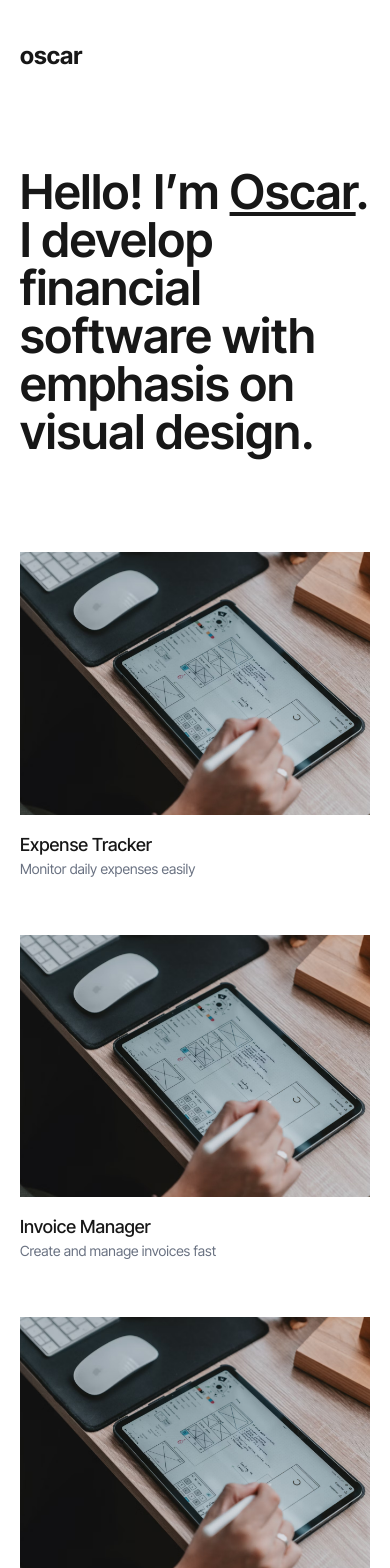
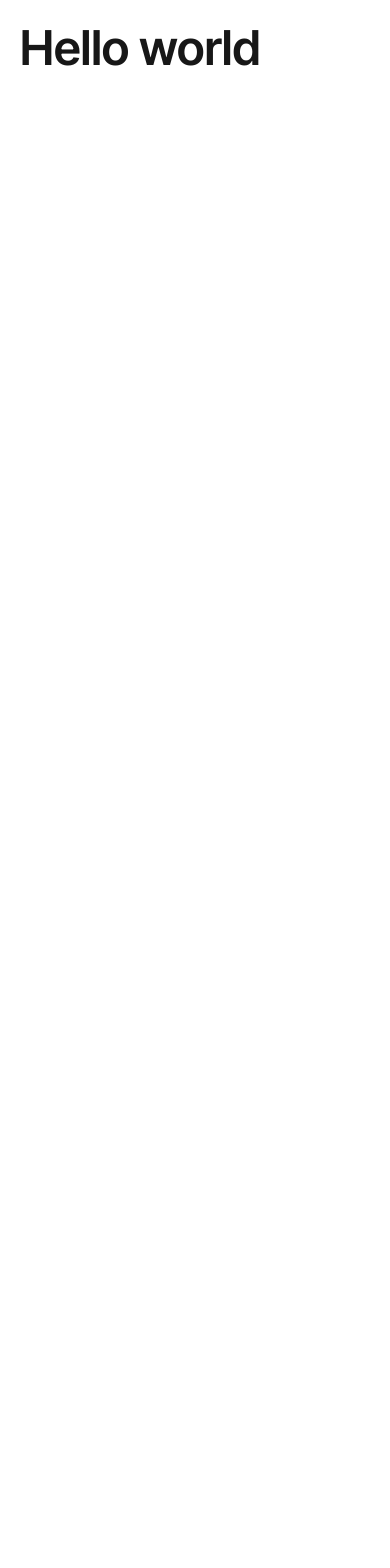
Before and after one commit to xyzoscar/oscar-castaneda-red, a Next.js app: page / in a window 390 px wide. Shown: the top 1568 px of the page. After the commit the page ends 844 px from the top, so only its background shows below. Built offline with nearby package versions, Linux system fonts and the light colour scheme.

Commit message:
chore: clean up the project

```diff
--- a/app/daily-blog/page.tsx
+++ /dev/null
@@ -1,65 +0,0 @@
-import Image from "next/image";
-
-const posts = [
-  {
-    title: "Late Night Coding",
-    excerpt: "Lost track of time fixing a small bug. Worth it.",
-    date: "2025-03-20",
-  },
-  {
-    title: "Midday Distraction",
-    excerpt: "Meant to focus, ended up reorganizing my desk instead.",
-    date: "2025-03-21",
-  },
-  {
-    title: "Quick Debug Win",
-    excerpt: "Found the issue in five minutes. Feels rare but good.",
-    date: "2025-03-22",
-  },
-  {
-    title: "Procrastination Mode",
-    excerpt: "Opened the editor. Stared at the screen. Closed it.",
-    date: "2025-03-23",
-  },
-  {
-    title: "Random Idea at 2AM",
-    excerpt:
-      "Jotted something down half-asleep. Might be genius, might be trash.",
-    date: "2025-03-24",
-  },
-];
-
-export default async function MyComponent() {
-  return (
-    <div>
-      <h1 className="text-5xl font-semibold my-24">Daily blog</h1>
-      <div className="grid gap-16 md:gap-24">
-        {posts.map((post) => (
-          <div
-            key={post.title}
-            className="grid md:grid-cols-2 gap-6 md:gap-12 items-center"
-          >
-            <div className="relative overflow-hidden bg-gray-100">
-              <Image
-                src="/images/placeholder.avif"
-                alt={post.title}
-                width={700}
-                height={400}
-                className="w-full h-auto aspect-[16/9] object-cover transition-transform duration-300 hover:scale-105"
-              />
-            </div>
-            <div className="flex flex-col">
-              <div className="text-sm text-gray-500 dark:text-white mb-2">
-                Programming
-              </div>
-              <h2 className="text-2xl font-bold mb-4 md:text-3xl">
-                {post.title}
-              </h2>
-              <p>{post.excerpt}</p>
-            </div>
-          </div>
-        ))}
-      </div>
-    </div>
-  );
-}
--- a/app/layout.tsx
+++ b/app/layout.tsx
@@ -1,8 +1,7 @@
 import type { Metadata } from "next";
+
 import { Inter_Tight } from "next/font/google";
 import "./globals.css";
-import { Navigation } from "@/components/layout/navigation";
-import { Footer } from "@/components/layout/footer";
 
 const interTight = Inter_Tight({
   variable: "--font-inter-tight",
@@ -11,8 +10,19 @@ const interTight = Inter_Tight({
 });
 
 export const metadata: Metadata = {
-  title: "Create Next App",
-  description: "Generated by create next app",
+  title: "Oscar Castaneda | Software Engineer",
+  description:
+    "Oscar Castaneda is a software engineer who develops financial software with an emphasis on visual design. Explore his portfolio, projects, and experience.",
+  keywords: [
+    "Oscar Castaneda",
+    "Software Engineer",
+    "Financial Software",
+    "Frontend Developer",
+    "UI Design",
+    "Visual Design",
+    "React",
+    "Next.js",
+  ],
 };
 
 export default function RootLayout({
@@ -24,10 +34,8 @@ export default function RootLayout({
     <html lang="en">
       <body className={`${interTight.variable}  antialiased`}>
         <div className="w-full">
-          <div className="max-w-6xl px-5 md:px-6 mx-auto">
-            <Navigation />
+          <div className="container px-5 md:px-6 mx-auto">
             <main>{children}</main>
-            <Footer />
           </div>
         </div>
       </body>
--- a/app/page.tsx
+++ b/app/page.tsx
@@ -1,11 +1,7 @@
-import { Hero } from "@/components/sections/home/hero";
-import { PortfolioGrid } from "@/components/sections/shared/portfolio-grid";
-
 export default function Home() {
   return (
     <div>
-      <Hero />
-      <PortfolioGrid />
+      <h1 className="text-5xl font-semibold mt-6">Hello world</h1>
     </div>
   );
 }
--- a/app/project/[slug]/page.tsx
+++ /dev/null
@@ -1,20 +0,0 @@
-import type { Metadata } from "next";
-
-export const metadata: Metadata = {
-  title: "Example page",
-  description: "This is an example page",
-};
-
-interface IParams {
-  params: Promise<{ slug: string }>;
-}
-
-export default async function ProjectPage({ params }: IParams) {
-  const { slug } = await params;
-
-  return (
-    <div className="mt-24">
-      <p>Page {slug}</p>
-    </div>
-  );
-}
--- a/components/layout/footer/index.tsx
+++ /dev/null
@@ -1,20 +0,0 @@
-import Link from "next/link";
-
-export function Footer() {
-  return (
-    <footer className="mt-24 py-8 border-t border-gray-100 flex justify-between items-center">
-      <small>Oscar Castaneda</small>
-      <div className="space-x-4">
-        <Link href="/" className="uppercase">
-          <small>Twitter</small>
-        </Link>
-        <Link href="/" className="uppercase">
-          <small>Github</small>
-        </Link>
-        <Link href="/" className="uppercase">
-          <small>Instagram</small>
-        </Link>
-      </div>
-    </footer>
-  );
-}
--- a/components/layout/logo/index.tsx
+++ /dev/null
@@ -1,9 +0,0 @@
-import Link from "next/link";
-
-export function Logo() {
-  return (
-    <Link href="/" className="text-2xl font-bold">
-      oscar
-    </Link>
-  );
-}
--- a/components/layout/navigation/index.tsx
+++ /dev/null
@@ -1,9 +0,0 @@
-import { Logo } from "../logo";
-
-export function Navigation() {
-  return (
-    <nav className="mt-10">
-      <Logo />
-    </nav>
-  );
-}
--- a/components/sections/home/hero.tsx
+++ /dev/null
@@ -1,10 +0,0 @@
-export function Hero() {
-  return (
-    <section className="my-24">
-      <h1 className="text-5xl font-semibold">
-        Hello! I&#8217;m <span className="underline">Oscar</span>. I develop
-        financial software with emphasis on visual design.
-      </h1>
-    </section>
-  );
-}
--- a/components/sections/shared/portfolio-grid.tsx
+++ /dev/null
@@ -1,103 +0,0 @@
-import Image from "next/image";
-import Link from "next/link";
-
-const projectsData = [
-  {
-    id: 1,
-    title: "Expense Tracker",
-    description: "Monitor daily expenses easily",
-    slug: "expense-tracker",
-    imageUrl: "/images/placeholder.avif",
-  },
-  {
-    id: 2,
-    title: "Invoice Manager",
-    description: "Create and manage invoices fast",
-    slug: "invoice-manager",
-    imageUrl: "/images/placeholder.avif",
-  },
-  {
-    id: 3,
-    title: "Budget Planner",
-    description: "Set budgets and control spending",
-    slug: "budget-planner",
-    imageUrl: "/images/placeholder.avif",
-  },
-  {
-    id: 4,
-    title: "Stock Analyzer",
-    description: "Analyze real-time market trends",
-    slug: "stock-analyzer",
-    imageUrl: "/images/placeholder.avif",
-  },
-  {
-    id: 5,
-    title: "Tax Calculator",
-    description: "Calculate taxes with accuracy",
-    slug: "tax-calculator",
-    imageUrl: "/images/placeholder.avif",
-  },
-  {
-    id: 6,
-    title: "Payroll System",
-    description: "Automate employee payrolls easily",
-    slug: "payroll-system",
-    imageUrl: "/images/placeholder.avif",
-  },
-  {
-    id: 7,
-    title: "Crypto Wallet",
-    description: "Securely store and trade crypto",
-    slug: "crypto-wallet",
-    imageUrl: "/images/placeholder.avif",
-  },
-  {
-    id: 8,
-    title: "Loan Manager",
-    description: "Manage and track all loans",
-    slug: "loan-Manager",
-    imageUrl: "/images/placeholder.avif",
-  },
-  {
-    id: 9,
-    title: "Financial Dashboard",
-    description: "Visualize financial KPIs clearly",
-    slug: "financial-dashboard",
-    imageUrl: "/images/placeholder.avif",
-  },
-];
-
-export function PortfolioGrid() {
-  return (
-    <section className="grid grid-cols-1 md:grid-cols-2 lg:grid-cols-3 gap-10">
-      {projectsData.map((project) => (
-        <div key={project.id} className="overflow-hidden">
-          <Link
-            href={`/project/${project.slug}`}
-            className="block group hover:cursor-pointer"
-          >
-            <div className="aspect-[4/3] overflow-hidden bg-gray-100 relative">
-              <Image
-                src={project.imageUrl}
-                alt={project.title}
-                fill
-                className="object-cover transition-all duration-500 group-hover:scale-[1.03]"
-              />
-            </div>
-            <div className="py-4">
-              <h2 className="relative inline-block font-medium text-lg ">
-                <span className="inline-block transition-colors duration-300">
-                  {project.title}
-                </span>
-                <span className="absolute bottom-0 left-0 w-full h-0.5 bg-black dark:bg-white origin-left scale-x-0 transition-transform duration-300 group-hover:scale-x-100"></span>
-              </h2>
-              <p className="text-sm text-gray-500 dark:text-gray-300 transition-colors duration-300 group-hover:text-gray-700 dark:group-hover:text-white">
-                {project.description}
-              </p>
-            </div>
-          </Link>
-        </div>
-      ))}
-    </section>
-  );
-}
```
